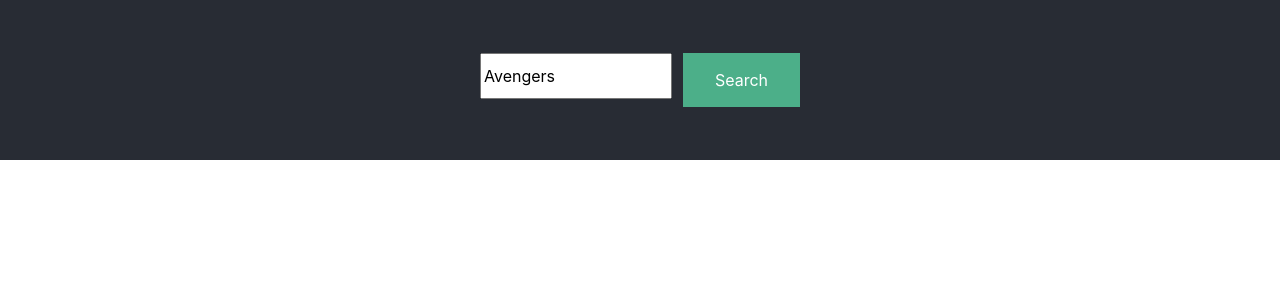
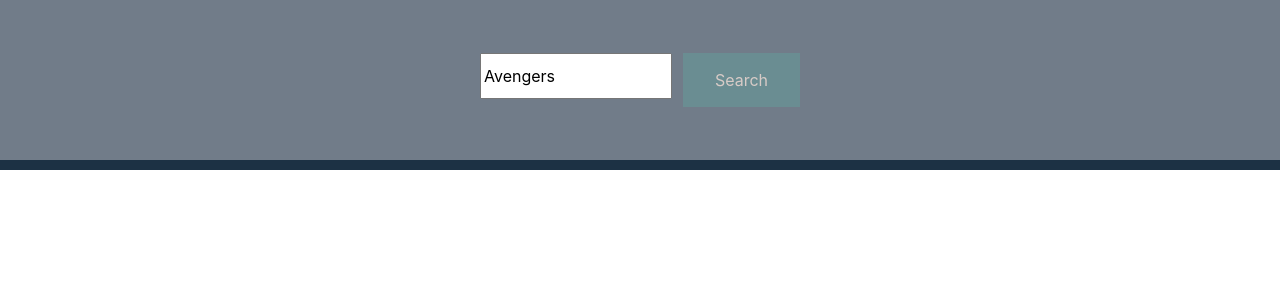
Before and after one commit to LouRitter/MovieChat, a React (Create React App) app: page / in a window 1280 px wide. Shown: the top 300 px of the page. Built offline with nearby package versions, Linux system fonts and the light colour scheme.

Commit message:
some styling to the movie component and colors

```diff
--- a/src/App.css
+++ b/src/App.css
@@ -1,6 +1,6 @@
 .App {
   text-align: center;
-  background-color: rgb(35, 54, 54);
+  background-color: #1C3144;
 }
 
 .App-logo {
@@ -15,19 +15,24 @@
 }
 
 .App-header {
-  background-color: #282c34;
+  background-color: #717C89;
   min-height: 20vh;
   display: flex;
   flex-direction: column;
   align-items: center;
   justify-content: center;
   font-size: calc(10px + 2vmin);
-  color: white;
+  color: #D8CBC7;
+  margin-bottom: 10px;
 }
 
 .App-link {
-  color: #61dafb;
+  color: #6A8D92;
 }
+.btn{
+  background-color: #6A8D92;
+}
+
 
 @keyframes App-logo-spin {
   from {
--- a/src/Movie.css
+++ b/src/Movie.css
@@ -1,6 +1,5 @@
 .movie {
-   width: 75%;
-   color: white;
+   color: #D8CBC7;
 }
 
 .title-year {
@@ -15,6 +14,9 @@
 
 .poster img{
    border-radius: 5%;
-   width:20%;
-   height: auto;
+   width: auto;
+   max-height: 500px;
 }
+.btn{
+   width: 100%;
+}
--- a/src/Movie.jsx
+++ b/src/Movie.jsx
@@ -15,6 +15,9 @@
                </Card.Body>
 
                    <Card.Img src={image.url} alt="my movie poster"/>
+
+                   <Button variant="primary">Chat About It</Button>
+
            </Card>
        )
    }
--- a/src/Search.css
+++ b/src/Search.css
@@ -11,9 +11,9 @@
 }
 
 .button {
- background-color: rgb(76, 175, 137);
+ background-color: #6A8D92;
  border: none;
- color: white;
+ color: #D8CBC7;
  padding: 15px 32px;
  text-align: center;
  text-decoration: none;
```
